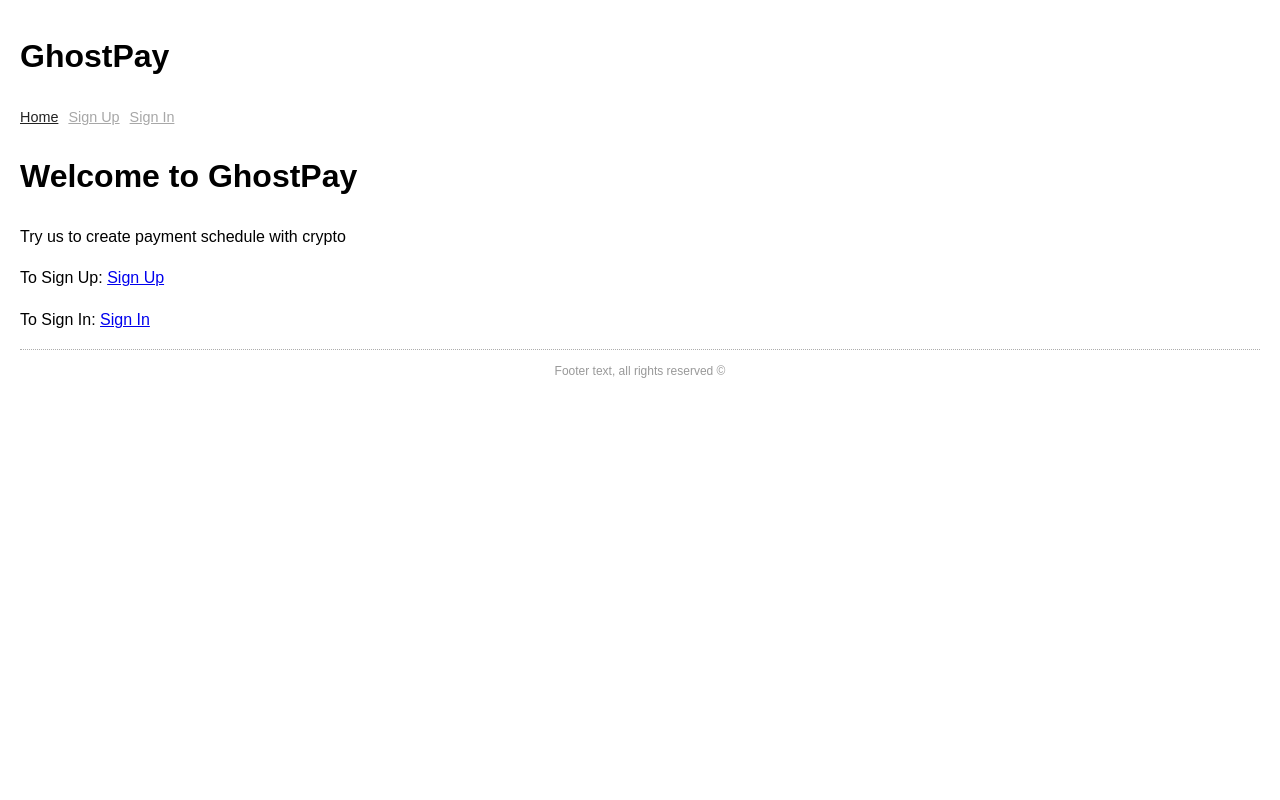
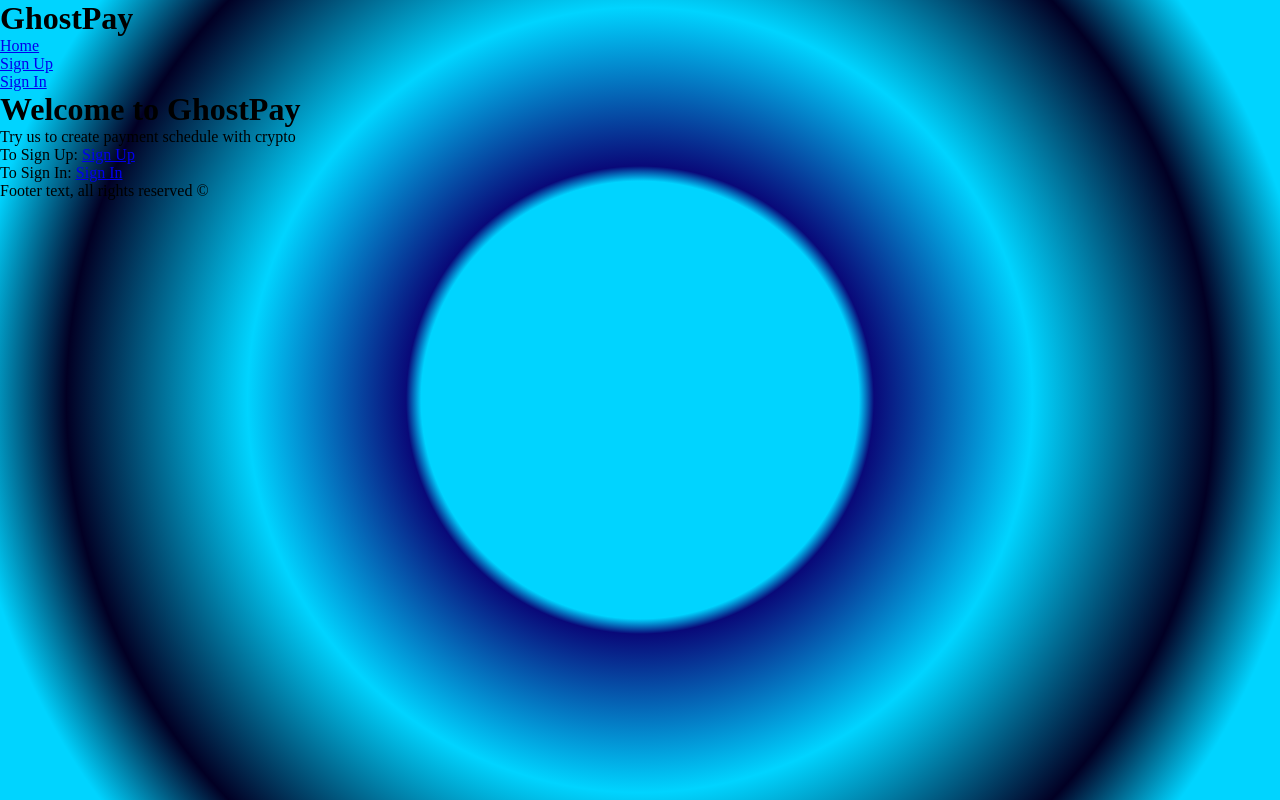
Before and after one commit to melkecelioglu/ghostPay, a Next.js app in the folder ghostpay/: page / in a window 1280 px wide. Built offline with nearby package versions, Linux system fonts and the light colour scheme.

Commit message:
Add files via upload
More dynamic global css codes.

```diff
--- a/ghostpay/styles/globals.css
+++ b/ghostpay/styles/globals.css
@@ -1,70 +1,22 @@
-
-
-body,
-html {
+* {
+  box-sizing: border-box;
+  padding: 0;
   margin: 0;
-  padding: 0;
-}
-
-body {
-  font-family: sans-serif;
-  padding: 10px 20px;
-  line-height: 1.6;
-}
-
-.header-nav ul {
-  margin: 0;
-  padding: 0;
-  display: flex;
   list-style: none;
 }
 
-.header-nav a {
-  color: #a7a7a7;
-  margin-right: 10px;
-  font-size: 0.9rem;
+html {
+  /*  background: linear-gradient(to right, #ff0000, #0000ff); */
+  background: radial-gradient(
+    circle,
+    rgba(0, 212, 255, 1) 29%,
+    rgba(9, 9, 121, 1) 31%,
+    rgba(0, 212, 255, 1) 52%,
+    rgba(2, 0, 36, 1) 76%,
+    rgba(0, 212, 255, 1) 89%,
+    rgba(0, 212, 255, 1) 92%,
+    rgba(0, 212, 255, 1) 97%
+  );
+  width: 100%;
+  height: 100%;
 }
-
-.header-nav a.active {
-  color: #222;
-}
-
-.site-footer {
-  margin-top: 1rem;
-  border-top: 1px dotted #adadad;
-  text-align: center;
-  color: #999;
-  font-size: 0.75rem;
-}
-
-/*
-
-@tailwind base;
-@tailwind components;
-@tailwind utilities;
-
-:root {
-  --foreground-rgb: 0, 0, 0;
-  --background-start-rgb: 214, 219, 220;
-  --background-end-rgb: 255, 255, 255;
-}
-
-@media (prefers-color-scheme: dark) {
-  :root {
-    --foreground-rgb: 255, 255, 255;
-    --background-start-rgb: 0, 0, 0;
-    --background-end-rgb: 0, 0, 0;
-  }
-}
-
-body {
-  color: rgb(var(--foreground-rgb));
-  background: linear-gradient(
-      to bottom,
-      transparent,
-      rgb(var(--background-end-rgb))
-    )
-    rgb(var(--background-start-rgb));
-}
-
-*/
```
